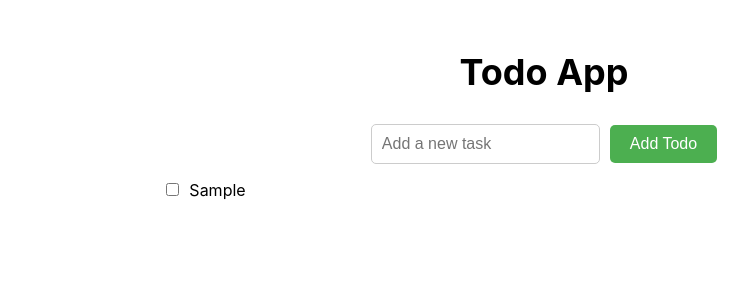
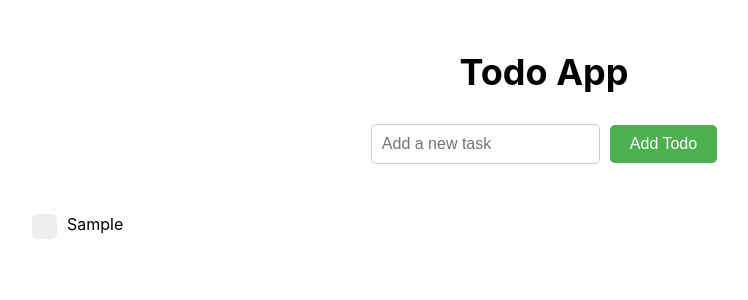
Before and after one commit to raqib-rasheed/qp-react-assessment, a React (Create React App) app: page / in a window 1280 px wide. Both pictures are taken after typing "Sample" into the empty fields and a click on the button "Add Todo". Shown: the top 300 px of the page, without its empty margins (96-844 px from the left). Built offline with nearby package versions, Linux system fonts and the light colour scheme.

Commit message:
update: TodoList styles

```diff
--- a/src/App.css
+++ b/src/App.css
@@ -1,6 +1,7 @@
 .App {
   text-align: center;
-  margin-top: 50px;
+  width: 80%;
+  margin: 50px auto;
 }
 
 h1 {
@@ -36,12 +37,6 @@ button:hover {
   overflow: hidden;
 }
 
-.TodoItem {
-  display: flex;
-  align-items: center;
-  padding: 10px;
-  border-bottom: 1px solid #ccc;
-}
 
 .TodoItem:last-child {
   border-bottom: none;
@@ -50,3 +45,7 @@ button:hover {
 input[type="checkbox"] {
   margin-right: 10px;
 }
+
+.todoList {
+  margin-top: 50px;
+}
--- a/src/App.tsx
+++ b/src/App.tsx
@@ -11,7 +11,6 @@ function App() {
     <div className="App">
       <h1>Todo App</h1>
       <AddTodo />
-      <p></p>
       <TodoList todos={todos.todos} />
     </div>
   );
--- a/src/components/todo-item/TodoItem.tsx
+++ b/src/components/todo-item/TodoItem.tsx
@@ -1,8 +1,7 @@
-// components/TodoItem.tsx
 import React from "react";
 import { useDispatch } from "react-redux";
-import { toggleTodo } from "../../store/todoSlices";
-import { Todo } from "../../models/Todo.model";
+import { Todo, toggleTodo } from "../../store/todoSlices";
+import "./styles.css";
 
 interface TodoItemProps {
   todo: Todo;
@@ -17,9 +16,18 @@ const TodoItem: React.FC<TodoItemProps> = ({ todo, style }) => {
   };
 
   return (
-    <div style={style}>
-      <input type="checkbox" checked={todo.completed} onChange={handleToggle} />
+    <div className="TodoItem" style={style}>
+      <label className="checkbox-container">
+        <input
+          type="checkbox"
+          className="checkbox-input"
+          checked={todo.completed}
+          onChange={handleToggle}
+        />
+        <span className="checkbox-checkmark"></span>
+      </label>
       <span
+        className="checkbox-label"
         style={{ textDecoration: todo.completed ? "line-through" : "none" }}
       >
         {todo.text}
--- /dev/null
+++ b/src/components/todo-item/styles.css
@@ -0,0 +1,47 @@
+ App.css .checkbox-container {
+     display: inline-block;
+     vertical-align: middle;
+     position: relative;
+     cursor: pointer;
+ }
+
+ .checkbox-input {
+     position: absolute;
+     opacity: 0;
+     cursor: pointer;
+ }
+
+ .checkbox-checkmark {
+     position: absolute;
+     top: 0;
+     left: 0;
+     height: 25px;
+     width: 25px;
+     background-color: #eee;
+     border-radius: 5px;
+ }
+
+ .checkbox-input:checked+.checkbox-checkmark:after {
+     content: '';
+     position: absolute;
+     display: block;
+     top: 50%;
+     left: 50%;
+     transform: translate(-50%, -50%);
+     width: 10px;
+     height: 10px;
+     background-color: #4caf50;
+     border-radius: 2px;
+ }
+
+ .checkbox-label {
+     margin-left: 35px;
+     height: 100%;
+ }
+
+ .TodoItem {
+     height: 100%;
+     overflow: auto;
+     display: flex;
+     align-items: center;
+ }
--- a/src/components/todo-list/TodoList.tsx
+++ b/src/components/todo-list/TodoList.tsx
@@ -15,7 +15,8 @@ const TodoList: React.FC<TodoListProps> = ({ todos }) => {
 
   return (
     <List
-      rowHeight={20}
+      className="todoList"
+      rowHeight={80}
       height={400}
       width={600}
       rowCount={todos.length}
```
